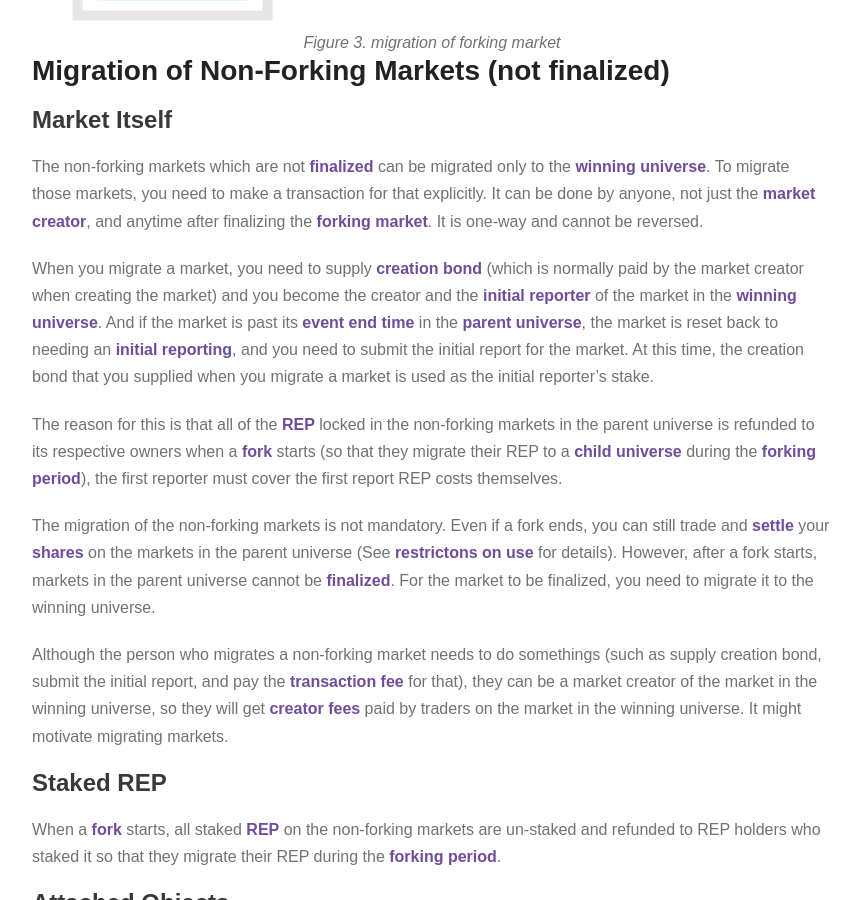
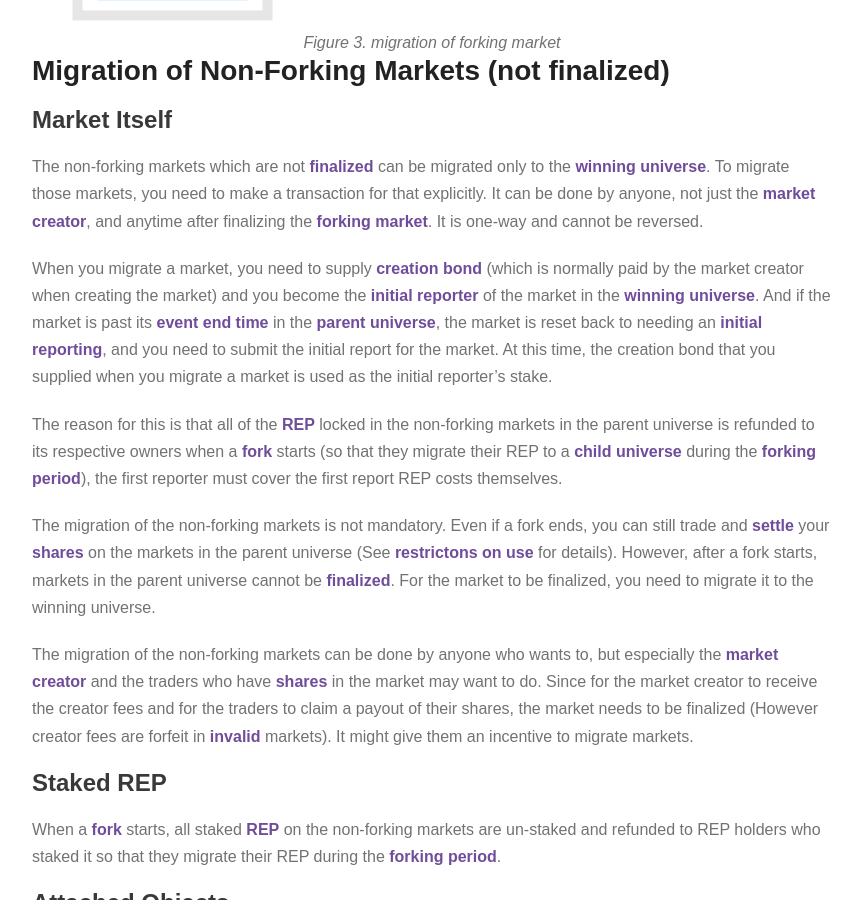
Before and after one commit to MicahZoltu/Augur.Guide-for-IPFS, a Jekyll site: the page built from collections/_version2-english/9-fork/4-migration-of-the-objects.md, in a window 1280 px wide and 900 px high, scrolled down 3662 px. Shown: the whole window, without its empty margins (358-1219 px from the left). Built offline with Jekyll 4.4.1, drawn with Linux system fonts in a browser that asks for light colours; comment, search, counter and statistics services are not loaded.

Commit message:
Fix incorrect descriptions & Change wording
The creator stays the same when a market in the parent universe is migrated to the winning universe.
The ownership of the market is NOT transferred to the person who migrates it.

```diff
--- a/collections/_version2-english/9-fork/4-migration-of-the-objects.md
+++ b/collections/_version2-english/9-fork/4-migration-of-the-objects.md
@@ -111,13 +111,13 @@ The summary is shown in the following figure:
 ## Market Itself
 The non-forking markets which are not [finalized]({{glossary_finalized_market}}) can be migrated only to the [winning universe]({{glossary_winning_universe}}). To migrate those markets, you need to make a transaction for that explicitly. It can be done by anyone, not just the [market creator]({{glossary_market_creator}}), and anytime after finalizing the [forking market]({{glossary_forking_market}}). It is one-way and cannot be reversed.
 
-When you migrate a market, you need to supply [creation bond]({{glossary_creation_bond}}) (which is normally paid by the market creator when creating the market) and you become the creator and the [initial reporter]({{glossary_initial_reporter}}) of the market in the [winning universe]({{glossary_winning_universe}}). And if the market is past its [event end time]({glossary_end_time}) in the [parent universe]({{glossary_parent_universe}}), the market is reset back to needing an [initial reporting]({{glossary_initial_report}}), and you need to submit the initial report for the market. At this time, the creation bond that you supplied when you migrate a market is used as the initial reporter's stake.
+When you migrate a market, you need to supply [creation bond]({{glossary_creation_bond}}) (which is normally paid by the market creator when creating the market) and you become the [initial reporter]({{glossary_initial_reporter}}) of the market in the [winning universe]({{glossary_winning_universe}}). And if the market is past its [event end time]({glossary_end_time}) in the [parent universe]({{glossary_parent_universe}}), the market is reset back to needing an [initial reporting]({{glossary_initial_report}}), and you need to submit the initial report for the market. At this time, the creation bond that you supplied when you migrate a market is used as the initial reporter's stake.
 
 The reason for this is that all of the [REP]({{glossary_reputation_token}}) locked in the non-forking markets in the parent universe is refunded to its respective owners when a [fork]({{glossary_fork}}) starts (so that they migrate their REP to a [child universe]({{glossary_child_universe}}) during the [forking period]({{glossary_forking_period}})), the first reporter must cover the first report REP costs themselves.
 
 The migration of the non-forking markets is not mandatory. Even if a fork ends, you can still trade and [settle]({{glossary_settlement}}) your [shares]({{glossary_share}}) on the markets in the parent universe (See [restrictons on use]({{url_restrictions_on_use}}) for details). However, after a fork starts, markets in the parent universe cannot be [finalized]({{glossary_finalized_market}}). For the market to be finalized, you need to migrate it to the winning universe.
 
-Although the person who migrates a non-forking market needs to do somethings (such as supply creation bond, submit the initial report, and pay the [transaction fee]({{glossary_transaction_fee}}) for that), they can be a market creator of the market in the winning universe, so they will get [creator fees]({{glossary_creator_fee}}) paid by traders on the market in the winning universe. It might motivate migrating markets.
+The migration of the non-forking markets can be done by anyone who wants to, but especially the [market creator]({{glossary_market_creator}}) and the traders who have [shares]({{glossary_share}}) in the market may want to do. Since for the market creator to receive the creator fees and for the traders to claim a payout of their shares, the market needs to be finalized (However creator fees are forfeit in [invalid]({glossary_invalid_Outcome}}) markets). It might give them an incentive to migrate markets.
 
 ## Staked REP
 When a [fork]({{glossary_fork}}) starts, all staked [REP]({{glossary_reputation_token}}) on the non-forking markets are un-staked and refunded to REP holders who staked it so that they migrate their REP during the [forking period]({{glossary_forking_period}}).
```
